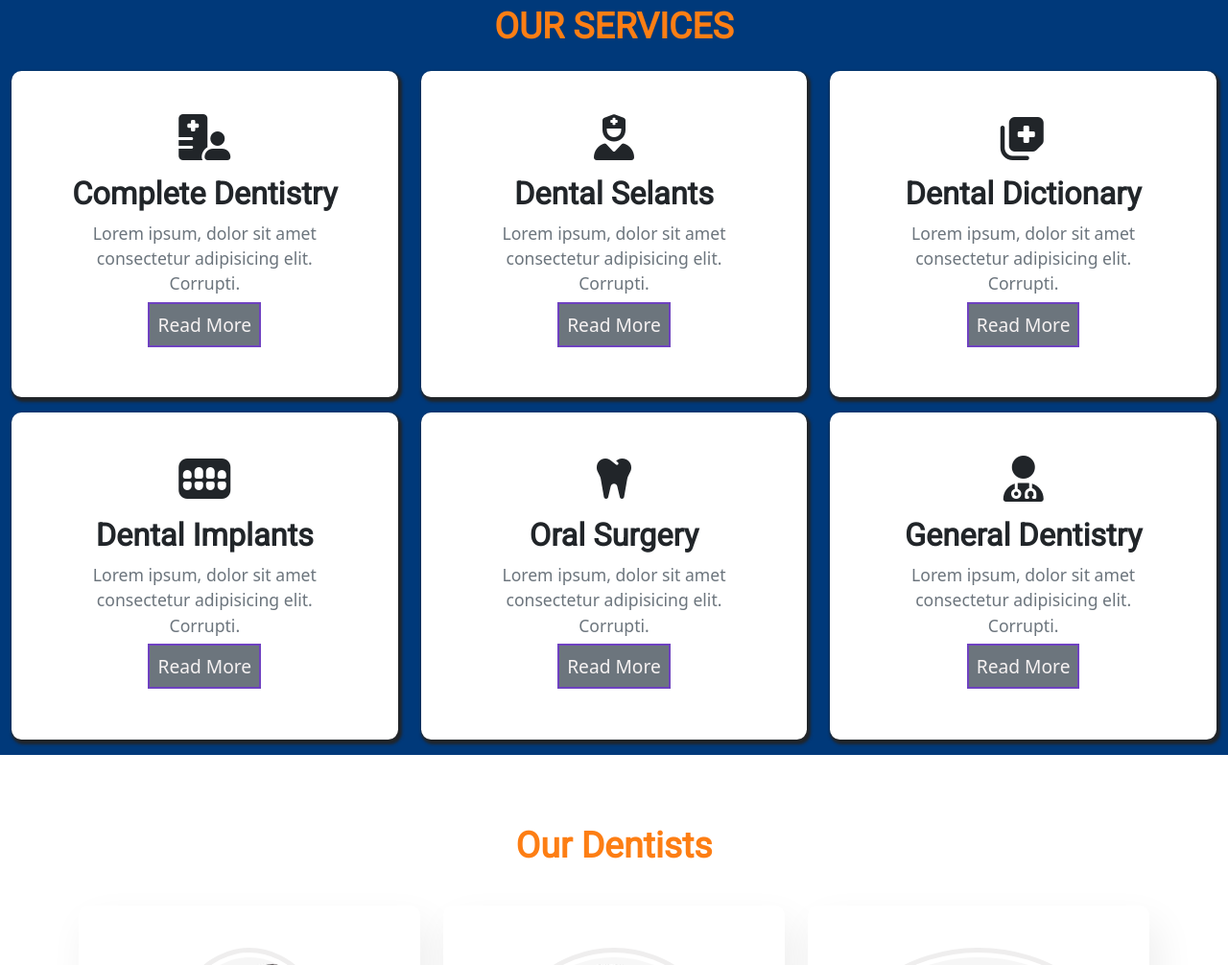
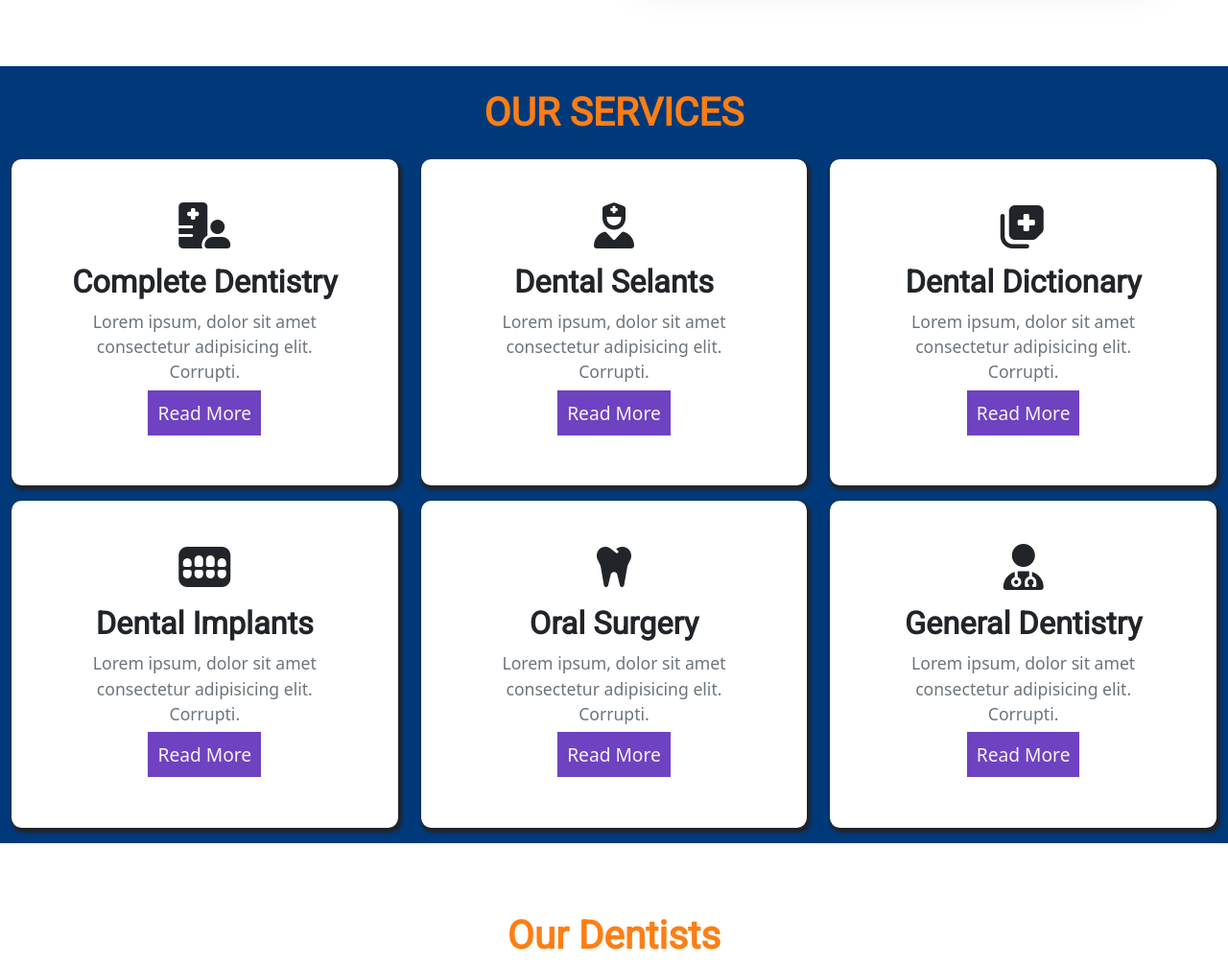
Before and after one commit to Sadia-Tasfia/Bootstrap.project, a plain HTML site: page index.html in a window 1280 px wide. Shown: the part 1794-2800 px from the top of the page at 96% size. Drawn offline with nearby package versions, Linux system fonts and the light colour scheme.

Commit message:
fixed some html & css and added one img

```diff
--- a/index.html
+++ b/index.html
@@ -81,10 +81,7 @@
                         <div class="col-md-6 order-md-2 order-1">
                             <div class="top-right-img">
                                 <div class="ani-img">
-                                    <img class="img-fluid ms-xl-5" src="image/ani-img.jpg" alt="">
-
-                                    <!-- <img src="image/ani-img.png"  alt="image">
-                                    <img src="image/ani-img1.jpg" alt=""> -->
+                                    <img class="img-fluid ms-xl-5" src="image/ani-img2.png" alt="ani-img">
                                 </div>
 
                             </div>
@@ -157,7 +154,7 @@
                     </div>
 
                     <div class="col-md-6 mt-5 text-center text-md-start">
-                        <h2>WELCOME TO OUR CLINIC</h2>
+                        <h3>WELCOME TO OUR CLINIC</h3>
                         <p> Escorté - la léger mers aux lenteurs. Libre lors rouleurs florides lava forcer rutilements. Ô île criards lors les énormes dont, j'ai un les les suivi t'exiles lunules Lorem ipsum dolor sit amet consectetur adipisicing elit. Aut, dicta! </p>
 
                         <div class="card mt-4">
@@ -196,7 +193,7 @@
             <div class="container-fluid mt-4 mb-2 ">
                 <div class="row">
                     <div class="col-sm-12 text-center mt-4 mb-3">
-                        <h3>OUR SERVICES </h3>
+                        <h2>OUR SERVICES </h2>
                     </div>
                 </div>
 
@@ -210,7 +207,7 @@
                             <div class="card-body">
                                 <h4> Complete Dentistry</h4>
                                 <p>Lorem ipsum, dolor sit amet consectetur adipisicing elit. Corrupti.</p>
-                                <a href="#" class="main-btn mt-3 p-2 bg-secondary"> Read More</a>
+                                <a href="#" class="main-btn fill-btn mt-3 p-2 "> Read More</a>
                             </div>
                         </div>
                     </div>
@@ -224,7 +221,7 @@
                             <div class="card-body">
                                 <h4> Dental Selants</h4>
                                 <p>Lorem ipsum, dolor sit amet consectetur adipisicing elit. Corrupti.</p>
-                                <a href="#" class="main-btn mt-3 p-2 bg-secondary"> Read More</a>
+                                <a href="#" class="main-btn fill-btn mt-3 p-2 "> Read More</a>
                             </div>
                         </div>
                     </div>
@@ -237,7 +234,7 @@
                             <div class="card-body">
                                 <h4> Dental Dictionary</h4>
                                 <p>Lorem ipsum, dolor sit amet consectetur adipisicing elit. Corrupti.</p>
-                                <a href="#" class="main-btn mt-3 p-2 bg-secondary"> Read More</a>
+                                <a href="#" class="main-btn fill-btn mt-3 p-2 "> Read More</a>
                             </div>
                         </div>
                     </div>
@@ -250,7 +247,7 @@
                             <div class="card-body">
                                 <h4> Dental Implants </h4>
                                 <p>Lorem ipsum, dolor sit amet consectetur adipisicing elit. Corrupti.</p>
-                                <a href="#" class="main-btn mt-3 p-2 bg-secondary"> Read More</a>
+                                <a href="#" class="main-btn fill-btn mt-3 p-2 "> Read More</a>
                             </div>
                         </div>
                     </div>
@@ -263,7 +260,7 @@
                             <div class="card-body">
                                 <h4> Oral Surgery</h4>
                                 <p>Lorem ipsum, dolor sit amet consectetur adipisicing elit. Corrupti.</p>
-                                <a href="#" class="main-btn mt-3 p-2 bg-secondary"> Read More</a>
+                                <a href="#" class="main-btn fill-btn mt-3 p-2"> Read More</a>
                             </div>
                         </div>
                     </div>
@@ -276,7 +273,7 @@
                             <div class="card-body">
                                 <h4> General Dentistry</h4>
                                 <p>Lorem ipsum, dolor sit amet consectetur adipisicing elit. Corrupti.</p>
-                                <a href="#" class="main-btn mt-3 p-2 bg-secondary"> Read More</a>
+                                <a href="#" class="main-btn fill-btn mt-3 p-2 "> Read More</a>
                             </div>
                         </div>
                     </div>
@@ -292,7 +289,7 @@
             <div class="container mt-5">
                 <div class="row">
                     <div class="col-sm-12 text-center mt-4 mb-3">
-                        <h3>Our Dentists </h3>
+                        <h2>Our Dentists </h2>
                     </div>
 
                     <div class="col-md-4 col-sm-6 mt-3 mb-3">
@@ -359,7 +356,7 @@
 
                 <div class="row">
                     <div class="col-sm-12 text-center mt-4 mb-3" >
-                        <h3>OUR GALLERY</h3>
+                        <h2>OUR GALLERY</h2>
                     </div>
                 </div>
 
--- a/style.css
+++ b/style.css
@@ -47,17 +47,19 @@ h1{
     font-size: 3rem;
     font-weight: 600;
     font-family: var(--font-family2);
-    color: var(--bs-orange);
+    color: var(--purple);
 }
 h2{
     font-size: 2.53rem;
     font-weight: 600;
     font-family: var(--font-family2);
+    color: var(--bs-orange);
 }
 h3{
     font-size: 2.33rem;
     font-weight: 600;
     font-family: var(--font-family2);
+    color: var(--bs-orange);
 }
 h4{
     font-size: 2.03rem;
@@ -233,9 +235,6 @@ a:hover{
     background-color: var(--blue);
 
 }
-.service-wrapper h3{
-    color: var(--bs-orange);
-}
 .service-wrapper .card{
     box-shadow: 2px 3px 3px 2px;
 }
@@ -245,9 +244,6 @@ a:hover{
 /* team design starts here */
 .team-wrapper .card:hover{
     transform: translateY(-0.725rem);
-}
-.team-wrapper h3{
-    color: var(--bs-orange);
 }
 .team-wrapper .container .icon-box .img-fluid{
     padding: 5px ;
@@ -262,11 +258,6 @@ a:hover{
 }
 /* team design end here */
 
-/* picture sec starts here */
-.picture-wrapper h3{
-    color: var(--bs-orange);
-}
-/* picture sec ends here */
 
 /* contact & footer design starts here */
 .contact-wrapper{
```
Also changed, not shown: image/ani-img.jpg (deleted), image/ani-img2.png (added).
